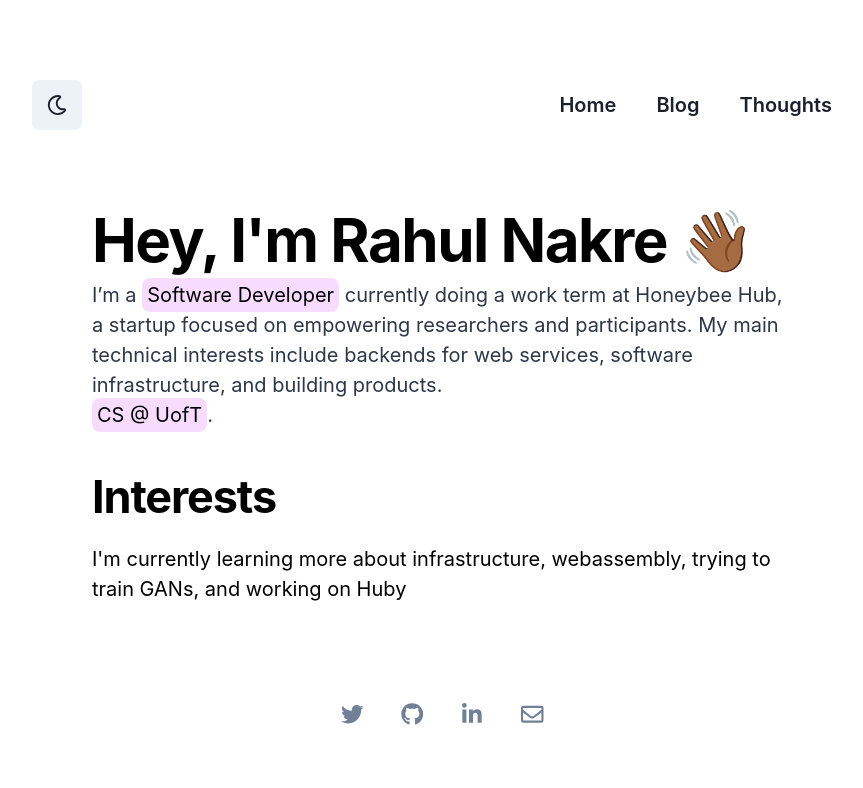
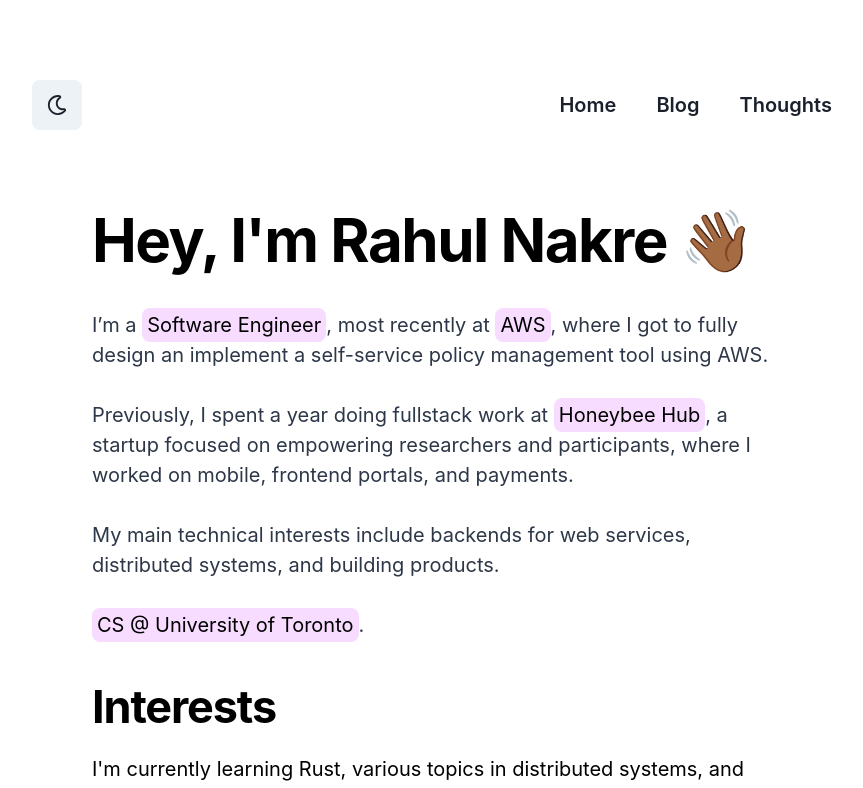
Before and after one commit to rahulnakre/home, a Next.js app: page / in a window 1280 px wide. Shown: the top 788 px of the page, without its empty margins (198-1061 px from the left). Built offline with nearby package versions, Linux system fonts and the light colour scheme.

Commit message:
Update bio

```diff
--- a/pages/index.tsx
+++ b/pages/index.tsx
@@ -32,11 +32,14 @@ const Home:FC<HomeProps> = () => {
           <Heading letterSpacing="tight" mb={2} as="h1" size="2xl">
             Hey, I'm Rahul Nakre 👋🏾
           </Heading>
+          <br />
           <Text color={secondaryTextColor[colorMode]}>
-            I’m a <Text as="mark">Software Developer</Text> currently doing a work term at Honeybee Hub, a startup focused on
-            empowering researchers and participants. My main technical interests include
-            backends for web services, software infrastructure, and building products.<br />
-            <Text as="mark">CS @ UofT</Text>.
+            I’m a <Text as="mark">Software Engineer</Text>, most recently at <Text as="mark">AWS</Text>,
+            where I got to fully design an implement a self-service policy management tool using AWS. <br /><br />
+            Previously, I spent a year doing fullstack work at <Text as="mark">Honeybee Hub</Text>, a startup focused on
+            empowering researchers and participants, where I worked on mobile, frontend portals, and payments.<br /><br />
+            My main technical interests include backends for web services, distributed systems, and building products.<br /><br />
+            <Text as="mark">CS @ University of Toronto</Text>.
           </Text>
         </Flex>
         <Flex
@@ -49,7 +52,8 @@ const Home:FC<HomeProps> = () => {
           <Heading letterSpacing="tight" mb={4} size="xl" fontWeight={700}>
             Interests
           </Heading>
-          I'm currently learning more about infrastructure, webassembly, trying to train GANs, and working on Huby
+          I'm currently learning Rust, various topics in distributed systems, and webassembly. Also trying to get better at
+          piano :).
         </Flex>
       </Stack>
     </Container>
```
